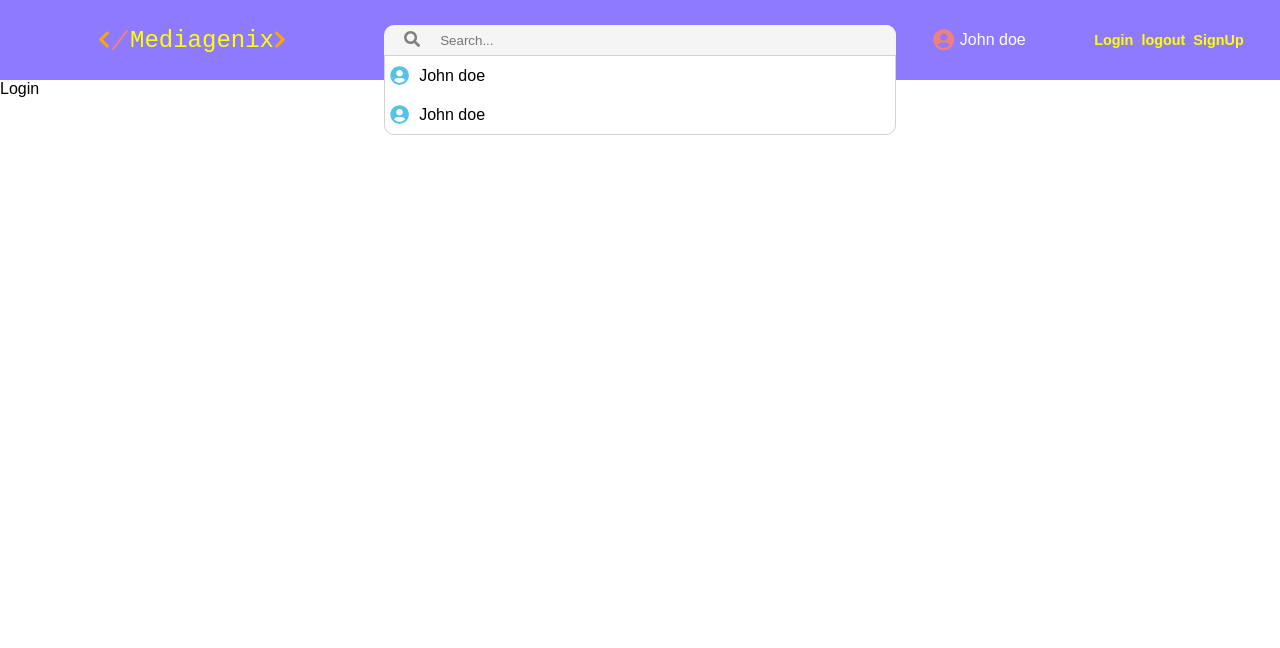
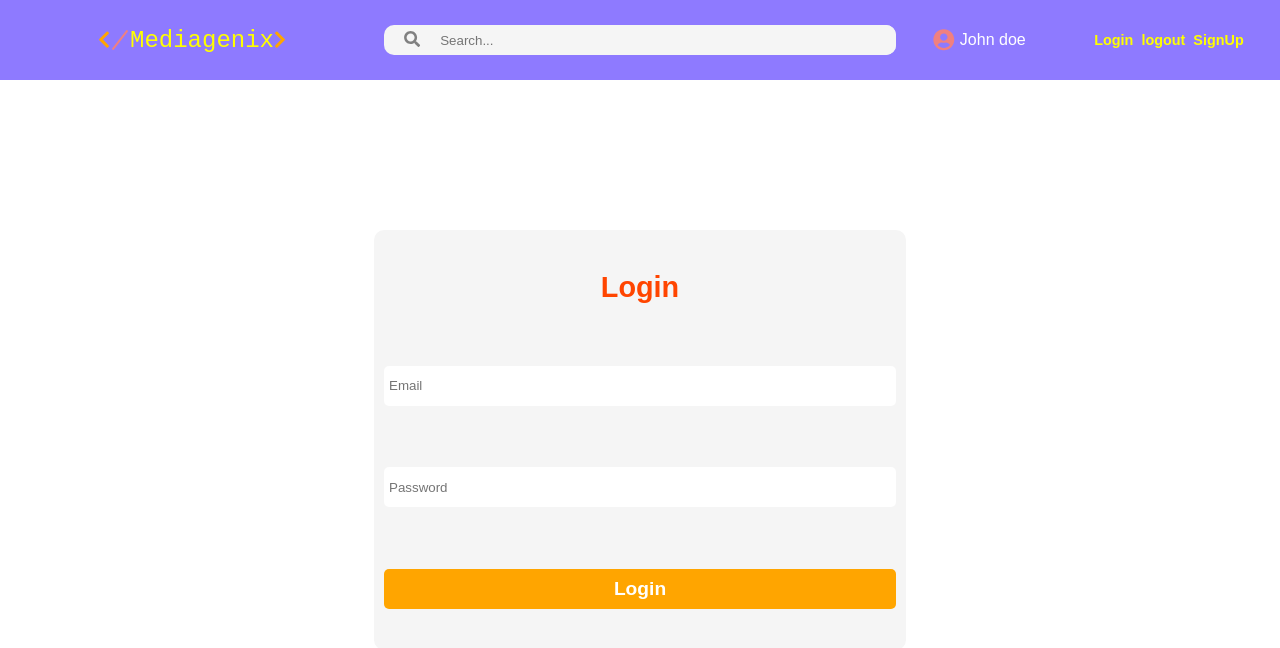
Before and after one commit to PreetinderSingh345/mediagenix, a React (Create React App) app: page /login in a window 1280 px wide. Shown: the top 648 px of the page. Built offline with nearby package versions, Linux system fonts and the light colour scheme; no server answers.

Commit message:
added login form and styled the component

```diff
--- a/src/components/Login.js
+++ b/src/components/Login.js
@@ -3,8 +3,71 @@ import React from 'react';
 // defining and exporting the Login class
 
 class Login extends React.Component {
+  // defining the constructor function
+
+  constructor() {
+    super();
+
+    this.state = {
+      clickCount: 0,
+    };
+  }
+
+  // handling the event when the login button is pressed or released
+
+  handleClick = () => {
+    // changing button color to darkslategrey when it is pressed
+
+    let button = document.getElementById('login-button');
+
+    if (this.state.clickCount % 2 == 0) {
+      button.style.color = 'darkslategrey';
+    } else {
+      button.removeAttribute('style');
+    }
+
+    this.setState((prevState) => {
+      return {
+        clickCount: prevState.clickCount + 1,
+      };
+    });
+  };
+
   render() {
-    return <div>Login</div>;
+    return (
+      // login container
+
+      <div id="login-container">
+        {/* login form containing heading, email, password input and login button*/}
+
+        <form id="login-form">
+          <div id="login-form-heading">Login</div>
+
+          <input
+            type="email"
+            placeholder="Email"
+            required
+            className="login-input"
+          />
+
+          <input
+            type="password"
+            placeholder="Password"
+            required
+            className="login-input"
+          />
+
+          <button
+            type="submit"
+            id="login-button"
+            onMouseDown={this.handleClick}
+            onMouseUp={this.handleClick}
+          >
+            Login
+          </button>
+        </form>
+      </div>
+    );
   }
 }
 
--- a/src/index.css
+++ b/src/index.css
@@ -67,7 +67,7 @@ body {
 #search-container {
   height: 30px;
   background-color: whitesmoke;
-  border-radius: 10px 10px 0 0;
+  border-radius: 10px;
 }
 
 /* search icon */
@@ -92,7 +92,7 @@ body {
   box-sizing: border-box;
   color: darkslategrey;
   background-color: inherit;
-  border-radius: 0 10px 0 0;
+  border-radius: 0 10px 10px 0;
 }
 
 /* search results */
@@ -104,6 +104,10 @@ body {
   background-color: white;
   border: 1px solid lightgrey;
   box-sizing: border-box;
+
+  /* search results are hidden for now */
+
+  opacity: 0;
 }
 
 #search-results:last-child {
@@ -170,11 +174,11 @@ body {
 }
 
 @media only screen and (max-width: 700px) {
-  body .sign-in-out-links{
+  body .sign-in-out-links {
     display: none;
   }
 
-  body .sign-in-out-icons{
+  body .sign-in-out-icons {
     display: inline-block;
   }
 
@@ -470,6 +474,81 @@ body {
   color: darkslategrey;
 }
 
+/* login container */
+
+#login-container {
+  height: 90vh;
+  display: flex;
+  flex-direction: row;
+  justify-content: center;
+  align-items: center;
+}
+
+/* login form */
+
+#login-form {
+  display: flex;
+  flex-direction: column;
+  justify-content: space-around;
+  height: 50vh;
+  width: 40vw;
+  min-width: 200px;
+  background-color: whitesmoke;
+  padding: 10px;
+  border-radius: 10px;
+  transition: box-shadow 0.3s ease-in-out;
+}
+
+#login-form:hover{
+  box-shadow: 0 0 2px 2px lightgrey;
+}
+
+/* login form heading */
+
+#login-form-heading {
+  color: orangered;
+  text-align: center;
+  font-size: 1.8rem;
+  font-weight: bold;
+}
+
+/* login input */
+
+.login-input {
+  height: 40px;
+  padding: 0;
+  border: none;
+  outline: none;
+  padding: 2.5px 5px;
+  box-sizing: border-box;
+  border-radius: 5px;
+  color: darkslategrey;
+  transition: box-shadow 0.15s ease-in-out;
+}
+
+.login-input:focus{
+  box-shadow: 0 0 2px 2px inset lightgrey;
+}
+
+/* login button */
+
+#login-button {
+  height: 40px;
+  border: none;
+  outline: none;
+  border-radius: 5px;
+  background-color: orange;
+  font-size: 1.2rem;
+  color: white;
+  font-weight: bold;
+  cursor: pointer;
+  transition: box-shadow 0.3s ease-in-out;
+}
+
+#login-button:hover{
+  box-shadow: 0 0 4px 4px inset darkorange;
+}
+
 /* scrollbar */
 
 ::-webkit-scrollbar {
```
Also changed, not shown: 1 other file (tests, documents, lock files or other folders).
